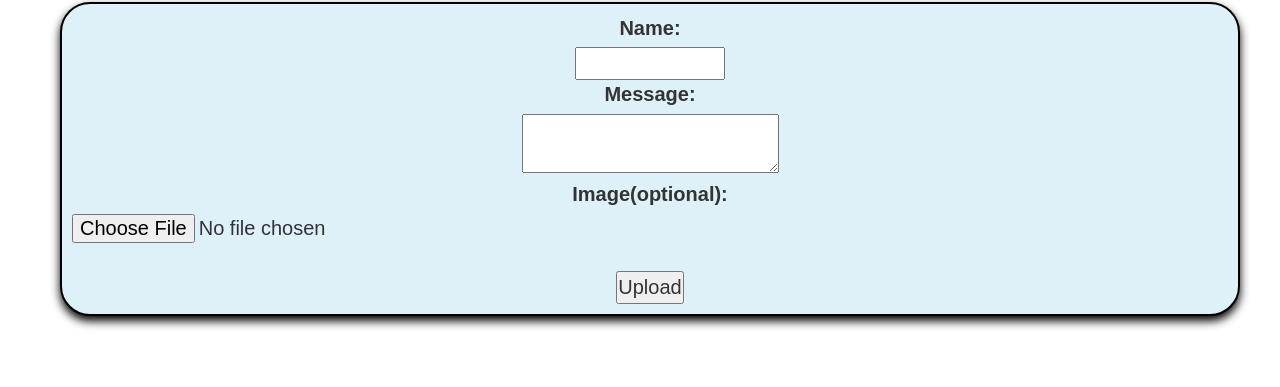
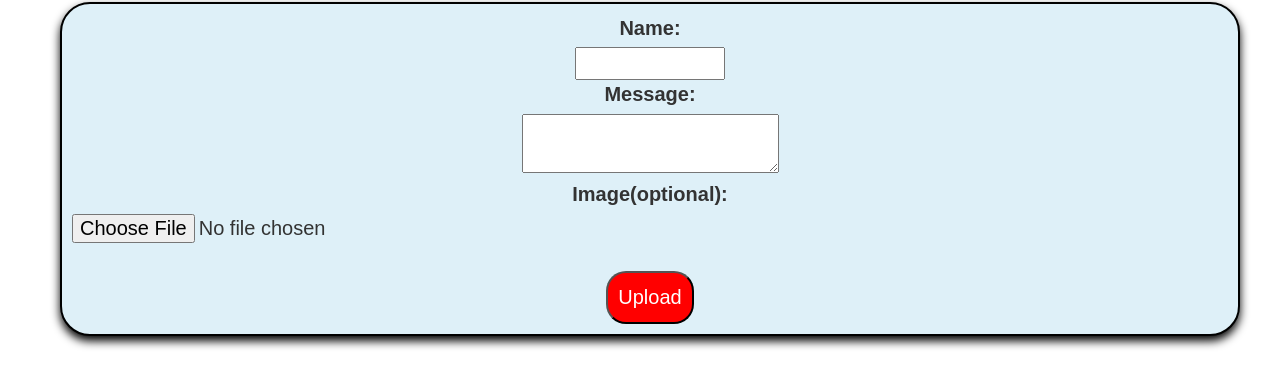
Before and after one commit to curfewUnZipper/Echo-chamber-mods, a website: page upload.html in a window 1280 px wide. Shown: the part 423-810 px from the top of the page. Drawn offline with nearby package versions, Linux system fonts and the light colour scheme; no server answers.

Commit message:
Update upload.html

```diff
--- a/upload.html
+++ b/upload.html
@@ -50,7 +50,7 @@
 
         <input type="file" name="image" id="image" accept="image/*"  style=" text-align: center; "><br>
 
-        <input type="submit"  value="Upload">
+        <input type="submit"  value="Upload" style="background-color:red; color:white; border-radius: 20px; padding:10px;">
     </form>
 </div>
 
```
